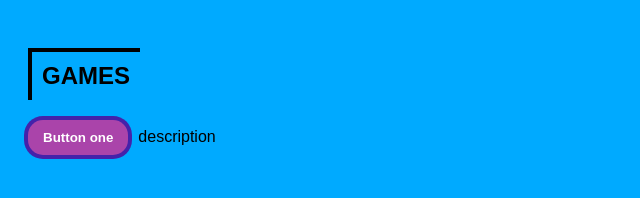
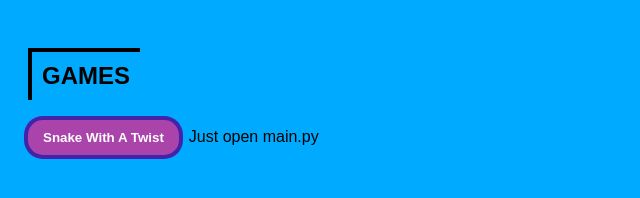
Before and after one commit to Thatbanman/shop, a plain HTML site: page index.html in a window 1280 px wide. Shown: the whole page, without its empty margins (0-640 px from the left). Drawn offline with Linux system fonts and the light colour scheme.

Commit message:
Update index.html

```diff
--- a/index.html
+++ b/index.html
@@ -11,8 +11,8 @@
         <h2>GAMES</h2>
 
         <div class="game-entry">
-            <button onclick="openLink('https://example.com')">Button one</button>
-            <span class="description">description</span>
+            <button onclick="openLink('https://drive.google.com/file/d/1HkI5F2RHg6NEj7wu5L6gQPqdmLWQRM_x/view?usp=sharing')">Snake With A Twist</button>
+            <span class="description">Just open main.py</span>
         </div>
 
         <!-- Add more game entries like this -->
```
